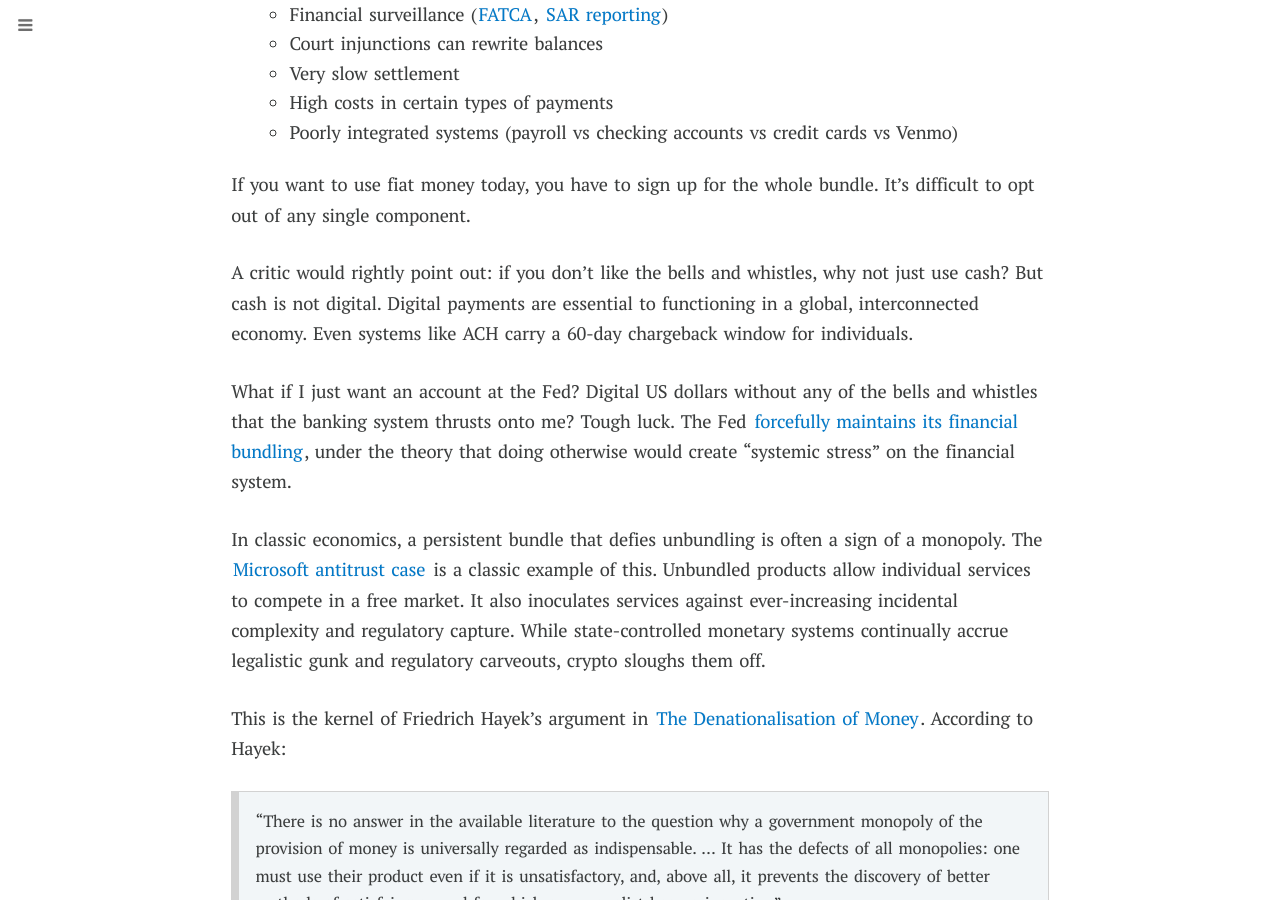
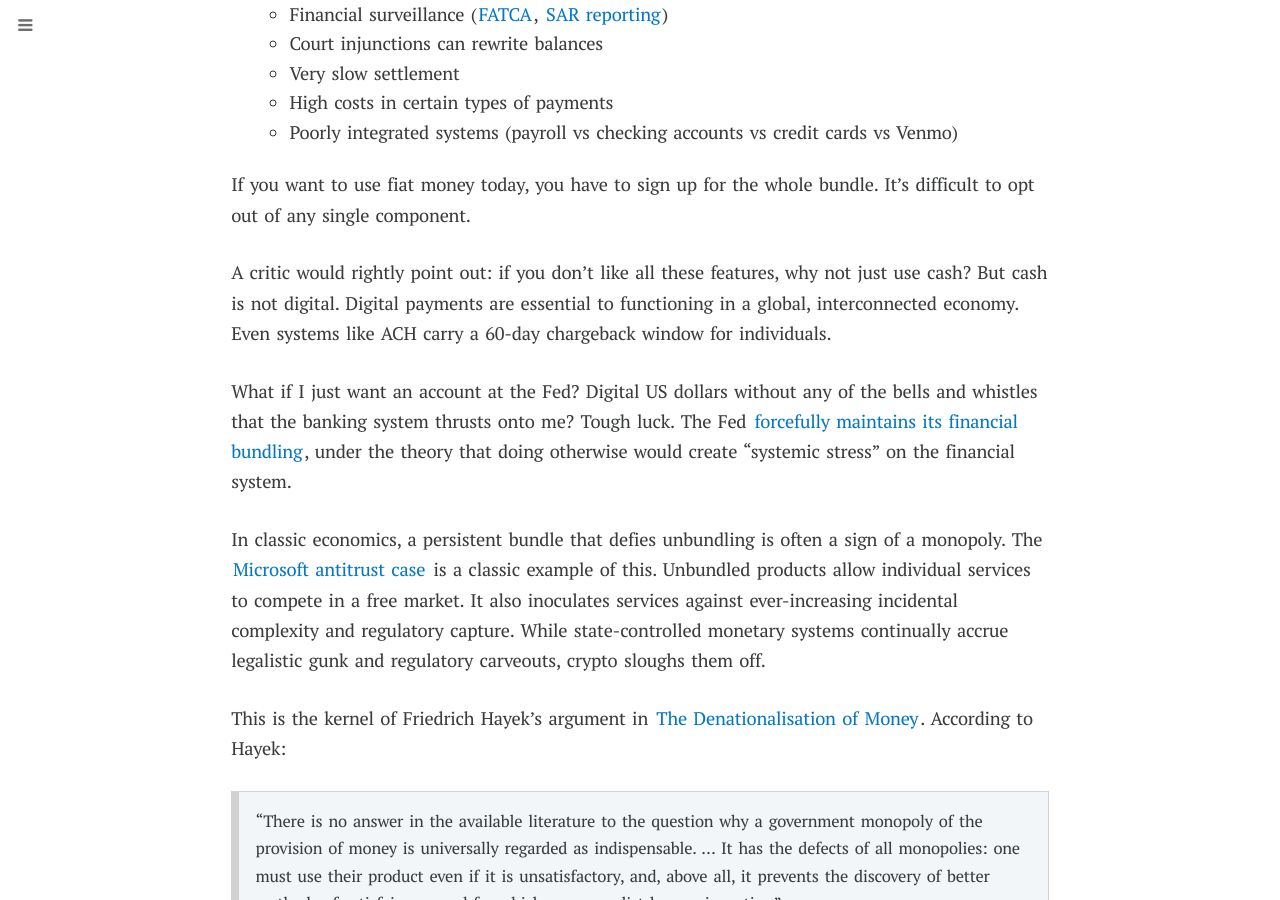
Before and after one commit to Ismenama5s/haseeb-qureshi.github.io, a Jekyll site: the page built from _posts/2019-04-20-crypto-is-financial-unbundling.md, in a window 1280 px wide and 900 px high, scrolled down 4016 px. Built offline with Jekyll 4.4.1, drawn with Linux system fonts in a browser that asks for light colours; nearby versions of some CDN libraries; some web fonts are replaced; comment, search, counter and statistics services are not loaded; some of the changed text lies outside the part shown.

Commit message:
Wording edits

```diff
--- a/_posts/2019-04-20-crypto-is-financial-unbundling.md
+++ b/_posts/2019-04-20-crypto-is-financial-unbundling.md
@@ -73,7 +73,7 @@ Let's do the accounting of what's bundled with money today, just in the US:
 
 If you want to use fiat money today, you have to sign up for the whole bundle. It's difficult to opt out of any single component.
 
-A critic would rightly point out: if you don't like the bells and whistles, why not just use cash? But cash is not digital. Digital payments are essential to functioning in a global, interconnected economy. Even systems like ACH carry a 60-day chargeback window for individuals.
+A critic would rightly point out: if you don't like all these features, why not just use cash? But cash is not digital. Digital payments are essential to functioning in a global, interconnected economy. Even systems like ACH carry a 60-day chargeback window for individuals.
 
 What if I just want an account at the Fed? Digital US dollars without any of the bells and whistles that the banking system thrusts onto me? Tough luck. The Fed [forcefully maintains its financial bundling](https://www.bloomberg.com/opinion/articles/2019-03-08/the-fed-versus-the-narrow-bank), under the theory that doing otherwise would create "systemic stress" on the financial system.
 
```
Also changed, not shown: other parts of _posts/2019-04-20-crypto-is-financial-unbundling.md (+1 -1 lines).
